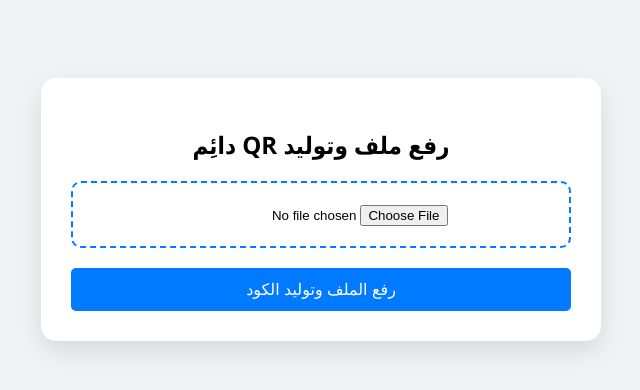
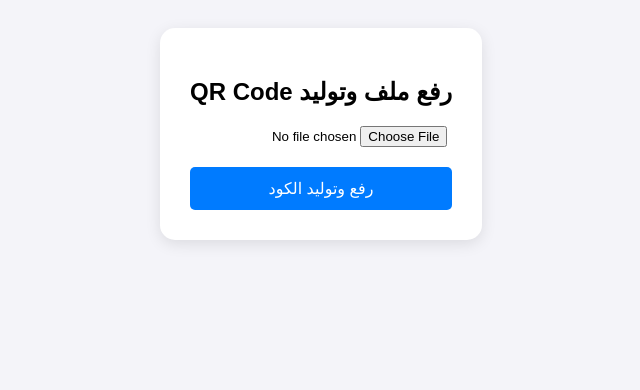
Before and after one commit to elgoharymd/my-data, a website: page index.html in a window 1280 px wide. Shown: the whole page, without its empty margins (319-959 px from the left). Drawn offline with Linux system fonts and the light colour scheme.

Commit message:
Update title and improve upload functionality

```diff
--- a/index.html
+++ b/index.html
@@ -1,88 +1,90 @@
-
 <!DOCTYPE html>
 <html lang="ar" dir="rtl">
 <head>
     <meta charset="UTF-8">
     <meta name="viewport" content="width=device-width, initial-scale=1.0">
-    <title>مرفع الملفات الذكي</title>
+    <title>مرفع الملفات الذكي - QR Generator</title>
     <script src="https://cdnjs.cloudflare.com/ajax/libs/qrcodejs/1.0.0/qrcode.min.js"></script>
     <style>
-        body { font-family: 'Segoe UI', Tahoma, Geneva, Verdana, sans-serif; text-align: center; background: #f0f2f5; padding: 20px; }
-        .card { background: white; max-width: 500px; margin: 50px auto; padding: 30px; border-radius: 15px; box-shadow: 0 10px 25px rgba(0,0,0,0.1); }
-        .upload-area { border: 2px dashed #007bff; padding: 20px; border-radius: 10px; margin-bottom: 20px; }
-        .btn { background: #007bff; color: white; border: none; padding: 12px 25px; border-radius: 5px; cursor: pointer; font-size: 16px; width: 100%; }
+        body { font-family: sans-serif; text-align: center; padding: 20px; background: #f4f4f9; }
+        .container { background: white; padding: 30px; border-radius: 15px; box-shadow: 0 4px 15px rgba(0,0,0,0.1); display: inline-block; max-width: 90%; }
+        #qrcode { margin-top: 20px; display: flex; justify-content: center; background: white; padding: 10px; }
+        .btn { background: #007bff; color: white; padding: 12px 25px; border: none; border-radius: 5px; cursor: pointer; width: 100%; font-size: 16px; }
         .btn:disabled { background: #ccc; }
-        #qrcode { margin-top: 25px; display: flex; justify-content: center; padding: 10px; background: white; }
-        #result { margin-top: 20px; padding: 15px; border-top: 1px solid #eee; display: none; }
-        .url-text { color: #007bff; word-break: break-all; font-weight: bold; }
+        #status { display: none; color: #555; margin-top: 15px; }
+        .url-display { word-break: break-all; color: #007bff; font-weight: bold; margin: 15px 0; }
     </style>
 </head>
 <body>
 
-<div class="card">
-    <h2>رفع ملف وتوليد QR دائِم</h2>
-    <div class="upload-area">
-        <input type="file" id="fileInput">
-    </div>
-    <button id="uploadBtn" class="btn" onclick="uploadFile()">رفع الملف وتوليد الكود</button>
+<div class="container">
+    <h2>رفع ملف وتوليد QR Code</h2>
+    <input type="file" id="fileInput" style="margin-bottom: 20px;"><br>
+    <button class="btn" id="uploadBtn" onclick="handleUpload()">رفع وتوليد الكود</button>
 
-    <div id="result">
-        <p>تم الرفع! الرابط المختصر للـ QR:</p>
-        <p class="url-text" id="shortUrlDisplay"></p>
+    <p id="status">جاري الرفع... يرجى الانتظار</p>
+
+    <div id="result" style="display:none;">
+        <p>تم الرفع بنجاح! رابط الملف المباشر:</p>
+        <p class="url-display" id="fileUrl"></p>
         <div id="qrcode"></div>
-        <br>
-        <button class="btn" style="background:#28a745" onclick="window.print()">طباعة الكود</button>
+        <button class="btn" style="background:#28a745; margin-top:15px;" onclick="window.print()">طباعة الكود</button>
     </div>
 </div>
 
 <script>
-async function uploadFile() {
+async function handleUpload() {
     const fileInput = document.getElementById('fileInput');
+    const status = document.getElementById('status');
+    const resultDiv = document.getElementById('result');
     const btn = document.getElementById('uploadBtn');
-    if (!fileInput.files[0]) return alert("اختر ملفاً أولاً");
 
+    if (!fileInput.files[0]) return alert("يرجى اختيار ملف أولاً");
+
+    status.style.display = "block";
     btn.disabled = true;
-    btn.innerText = "جاري الرفع...";
+    resultDiv.style.display = "none";
 
+    const file = fileInput.files[0];
     const formData = new FormData();
-    formData.append('file', fileInput.files[0]);
-    formData.append('upload_preset', 'ml_default'); // تأكد من تفعيل Unsigned Upload في Cloudinary
+
+    // إعدادات Cloudinary المباشرة (Unsigned)
+    formData.append('file', file);
+    formData.append('upload_preset', 'ml_default'); // تأكد أن هذا الاسم مطابق لما في إعدادات Cloudinary
 
     try {
-        // 1. الرفع لـ Cloudinary
+        // الرفع المباشر لـ Cloudinary
         const cloudRes = await fetch('https://api.cloudinary.com/v1_1/dipkjcauf/auto/upload', {
             method: 'POST',
             body: formData
         });
+
+        if (!cloudRes.ok) throw new Error('فشل الرفع إلى Cloudinary');
+
         const cloudData = await cloudRes.json();
+        const finalUrl = cloudData.secure_url;
 
-        // 2. إرسال الرابط لسيرفرك للحفظ والاختصار
-        const saveRes = await fetch('/save-link', {
-            method: 'POST',
-            headers: {'Content-Type': 'application/json'},
-            body: JSON.stringify({ url: cloudData.secure_url })
-        });
-        const saveData = await saveRes.json();
-
-        // 3. عرض النتائج والـ QR
-        document.getElementById('result').style.display = 'block';
-        document.getElementById('shortUrlDisplay').innerText = saveData.url;
+        // إظهار النتائج وتوليد الـ QR للرابط المباشر
+        status.style.display = "none";
+        resultDiv.style.display = "block";
+        document.getElementById('fileUrl').innerText = finalUrl;
 
         document.getElementById('qrcode').innerHTML = "";
         new QRCode(document.getElementById("qrcode"), {
-            text: saveData.url,
+            text: finalUrl,
             width: 200,
             height: 200
         });
 
-    } catch (err) {
-        alert("حدث خطأ في الرفع");
-        console.error(err);
+    } catch (error) {
+        console.error(error);
+        alert("حدث خطأ في الرفع: " + error.message);
+        status.style.display = "none";
     } finally {
         btn.disabled = false;
-        btn.innerText = "رفع الملف وتوليد الكود";
     }
 }
 </script>
+
 </body>
 </html>
```
